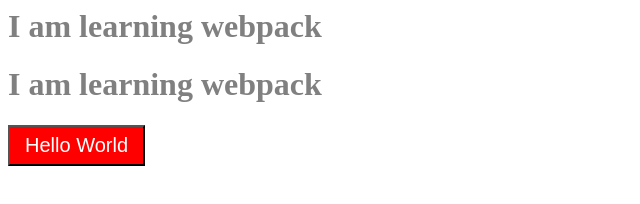
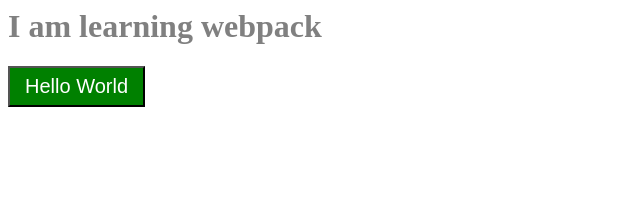
Before and after one commit to marwinpg/webpack-training, a website built with webpack: page src/index.hbs in a window 1280 px wide. Shown: the whole page, without its empty margins (0-640 px from the left). Built offline with nearby package versions, Linux system fonts and the light colour scheme.

Commit message:
💄 [CHANGE] style file updated

```diff
--- a/src/components/hello-world-button/hello-world-button.scss
+++ b/src/components/hello-world-button/hello-world-button.scss
@@ -1,5 +1,5 @@
 $font-size: 20px;
-$button-background-color: red;
+$button-background-color: green;
 $button-font-color: white;
 $text-font-color: red;
 
--- a/src/index.js
+++ b/src/index.js
@@ -3,8 +3,6 @@
 
 const heading = new Heading();
 heading.render();
-const heading2 = new Heading();
-heading2.render();
 const helloWorldButton = new HelloWorldButton();
 helloWorldButton.render();
 
```
